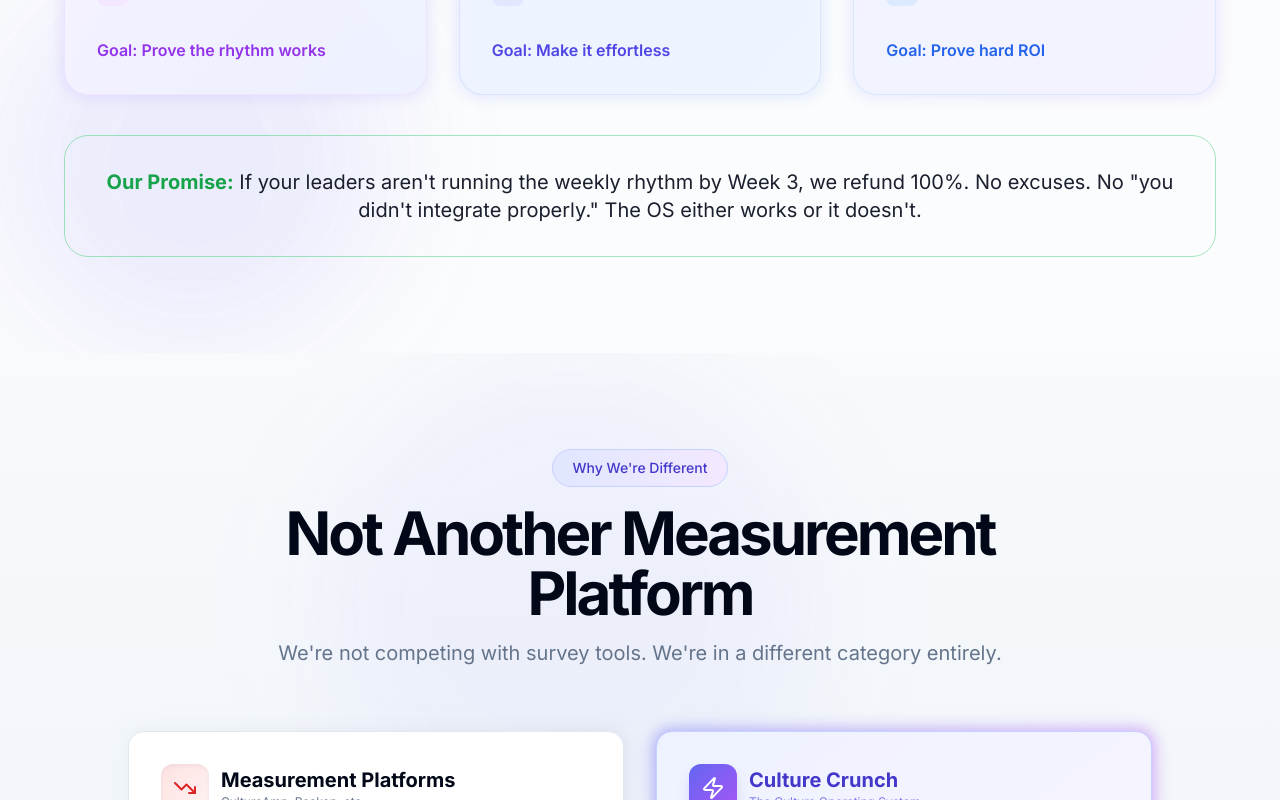
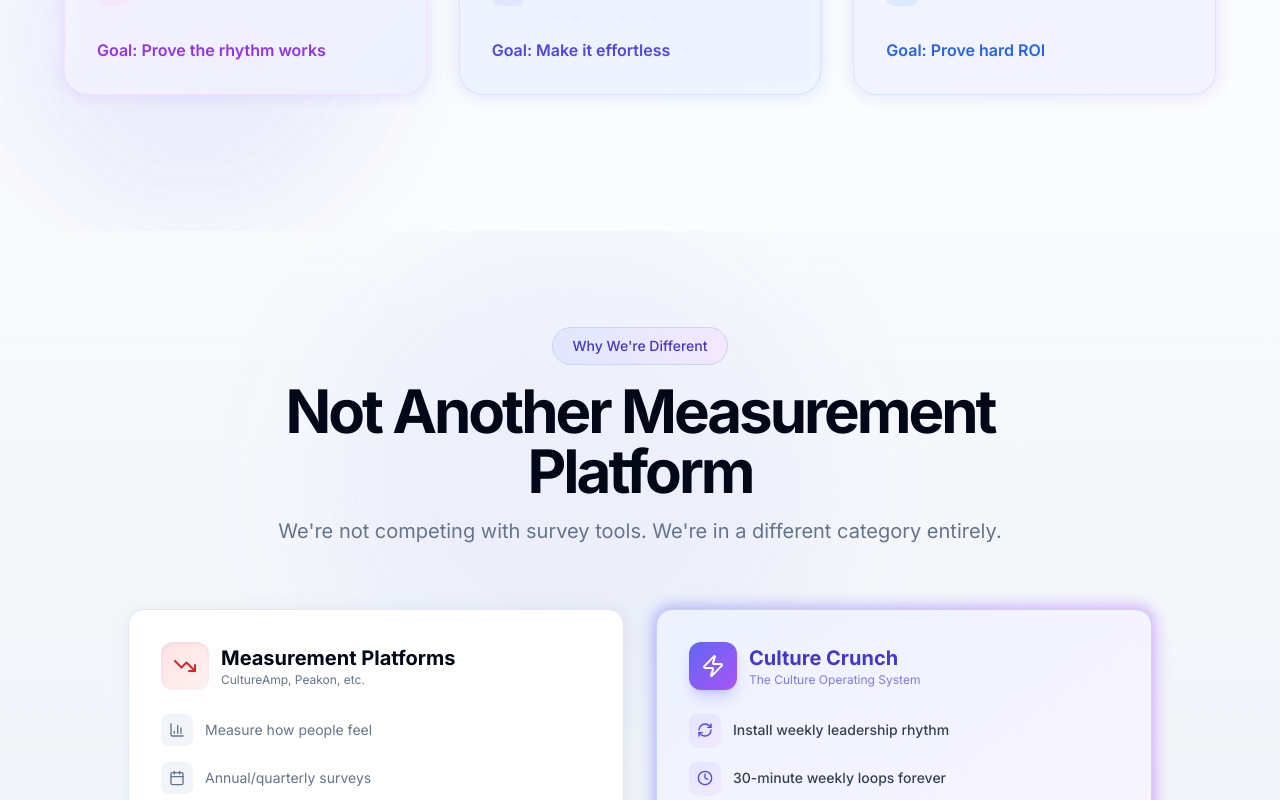
Before and after one commit to ivan-ai-san/culturecrunch-landing, a Next.js app: page / in a window 1280 px wide. Shown: the part 10940-11740 px from the top of the page. Built offline with nearby package versions, Linux system fonts and the light colour scheme.

Commit message:
Minor deletions

```diff
--- a/app/page.tsx
+++ b/app/page.tsx
@@ -894,16 +894,6 @@ export default function Home() {
                 </div>
               </div>
 
-              {/* Promise Section */}
-              <div className="bg-transparent border border-green-500/40 rounded-3xl p-8 text-center hover:border-green-500/60 transition-colors">
-                <p className="text-lg md:text-xl leading-relaxed">
-                  <span className="font-bold text-green-600 dark:text-green-400">Our Promise:</span>{" "}
-                  <span className="text-foreground/90">
-                    If your leaders aren't running the weekly rhythm by Week 3, we refund 100%.
-                    No excuses. No "you didn't integrate properly." The OS either works or it doesn't.
-                  </span>
-                </p>
-              </div>
             </div>
           </div>
         </section>
@@ -1170,14 +1160,6 @@ export default function Home() {
                       We're selecting a small group of founding partners to shape Culture Crunch with us. Pilot partners receive <span className="font-semibold text-foreground">priority pricing locked for life</span> plus direct input into our product roadmap.
                     </p>
 
-                    {/* Offer */}
-                    <div className="bg-white/60 dark:bg-slate-900/60 rounded-2xl p-6 border border-amber-200/50 dark:border-amber-800/30 max-w-xl mx-auto">
-                      <p className="text-sm font-medium text-amber-700 dark:text-amber-400 mb-2">DECEMBER BONUS</p>
-                      <p className="text-foreground font-semibold text-lg">
-                        Free Leadership Culture Assessment ($2,500 value) for organisations that book a demo this month
-                      </p>
-                    </div>
-
                     {/* CTA */}
                     <div className="pt-2">
                       <Button asChild className="px-8 py-6 h-auto text-base bg-gradient-to-r from-amber-500 to-orange-500 hover:from-amber-600 hover:to-orange-600 text-white rounded-xl shadow-lg shadow-amber-500/25">
```
